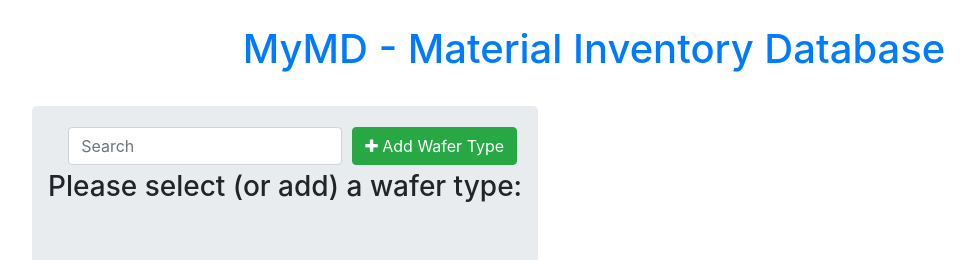
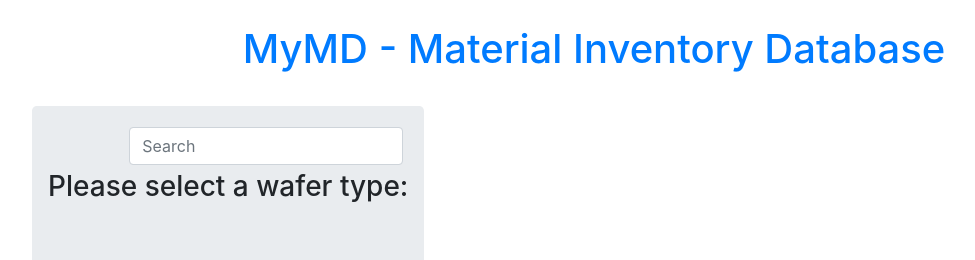
Before and after one commit to dsheah002/MyMDuser, a Flask app: page /wafer_type in a window 1280 px wide. Shown: the top 260 px of the page, without its empty margins (38-1013 px from the left). Run offline with Flask 2, Linux system fonts and the light colour scheme; the visitor is signed in with stand-in values (Sample User, id 1); data that the repository does not hold is empty; some libraries are stand-ins or nearby versions.

Commit message:
Update wafer_type.html

```diff
--- a/app/templates/wafer_type.html
+++ b/app/templates/wafer_type.html
@@ -10,14 +10,11 @@
         <div class="col-xs-7">
             <div class="jumbotron p-3">
 
-                    <button type="button" style="margin:5px;" class="btn btn-success float-right" data-toggle="modal"
-                        data-target="#mymodal"><i class="fa fa-plus"></i> Add Wafer Type</button>
-
                     <div class="form-group pull-right" style="margin:5px;">
                         <input type="text" class="form-control" id="mySearch" placeholder="Search">
                     </div>
 
-                    <h3>Please select (or add) a wafer type:</h3>
+                    <h3>Please select a wafer type:</h3>
 
                     </br>
                     </br>
@@ -64,130 +61,15 @@
                         <td></td>
 
                         <td>
-                            <a href="/wafer_type/update/{{wafer.wafer_type_id}}" class="btn" data-toggle="modal"
-                               data-target="#modaledit{{wafer.wafer_type_id}}"><i class="fa fa-pencil"></i></a>
-                        </td>
-                        <td></td>
-                        <td>
-                            <a href="/wafer_type/delete/{{wafer.wafer_type_id}}" class="btn"
-                               onclick="return confirm('Are You Sure To Delete?')"><i class="fa fa-trash-o"></i></a>
-                        </td>
-                        <td></td>
-                        <td>
                             <a href="/wafer_type/{{ wafer.wafer_type_id }}" class="btn btn-success" >Select</a>
                         </td>
                     </tr>
 
-
-
-                  <!-- Modal Edit Material-->
-<div id="modaledit{{wafer.wafer_type_id}}" class="modal fade" role="dialog">
-   <div class="modal-dialog">
-      <div class="modal-content">
-
-         <div class="modal-header">
-            <h4 class="modal-title">Update Wafer Type</h4>
-         </div>
-
-         <div class="modal-body">
-            <form action="{{url_for('update_wafer_type')}}" method="POST">
-
-                    <div class="form-group">
-                        <label>Wafer Device:</label>
-                        <input type="hidden"  name="wafer_type_id" value="{{wafer.wafer_type_id}}">
-                        <input type="text" class="form-control" name="wafer_device" value="{{wafer.wafer_device}}" required>
-                    </div>
-
-                    <div class="form-group">
-                        <label>Wafer Charge:</label>
-                        <input type="text" class="form-control" name="wafer_charge" value="{{wafer.wafer_charge}}" required>
-                    </div>
-
-                    <div class="form-group">
-                        <button class="btn btn-primary" type="submit">Update</button>
-                    </div>
-
-
-            </form>
-
-
-         </div>
-
-
-         <div class="modal-footer">
-
-
-            <button type="button" class="btn btn-secondary" data-dismiss="modal">Close</button>
-
-
-         </div>
-
-
-      </div>
-
-
-   </div>
-
-</div>
-
-
                     {% endfor %}
-
 
                 </table>
 
-
             </div>
-
-
-
-                  <!-- Modal Add Material-->
-<div id="mymodal" class="modal fade" role="dialog">
-   <div class="modal-dialog">
-      <div class="modal-content">
-         <div class="modal-header">
-            <h4 class="modal-title">Add Wafer Type</h4>
-         </div>
-
-         <div class="modal-body">
-            <form action="{{url_for('insert_wafer_type')}}" method="POST">
-
-                    <div class="form-group">
-                        <label>Wafer Device:</label>
-                        <input type="text" class="form-control" name="wafer_device" required>
-                    </div>
-
-                    <div class="form-group">
-                        <label>Wafer Charge:</label>
-                        <input type="text" class="form-control" name="wafer_charge" required>
-                    </div>
-
-                    <div class="form-group">
-                        <button class="btn btn-primary" type="submit">Add</button>
-                    </div>
-
-            </form>
-
-
-         </div>
-
-
-         <div class="modal-footer">
-            <button type="button" class="btn btn-secondary" data-dismiss="modal">Close</button>
-         </div>
-
-
-      </div>
-
-
-   </div>
-
-
-</div>
-
-
-
-
 
         </div>
 
```
